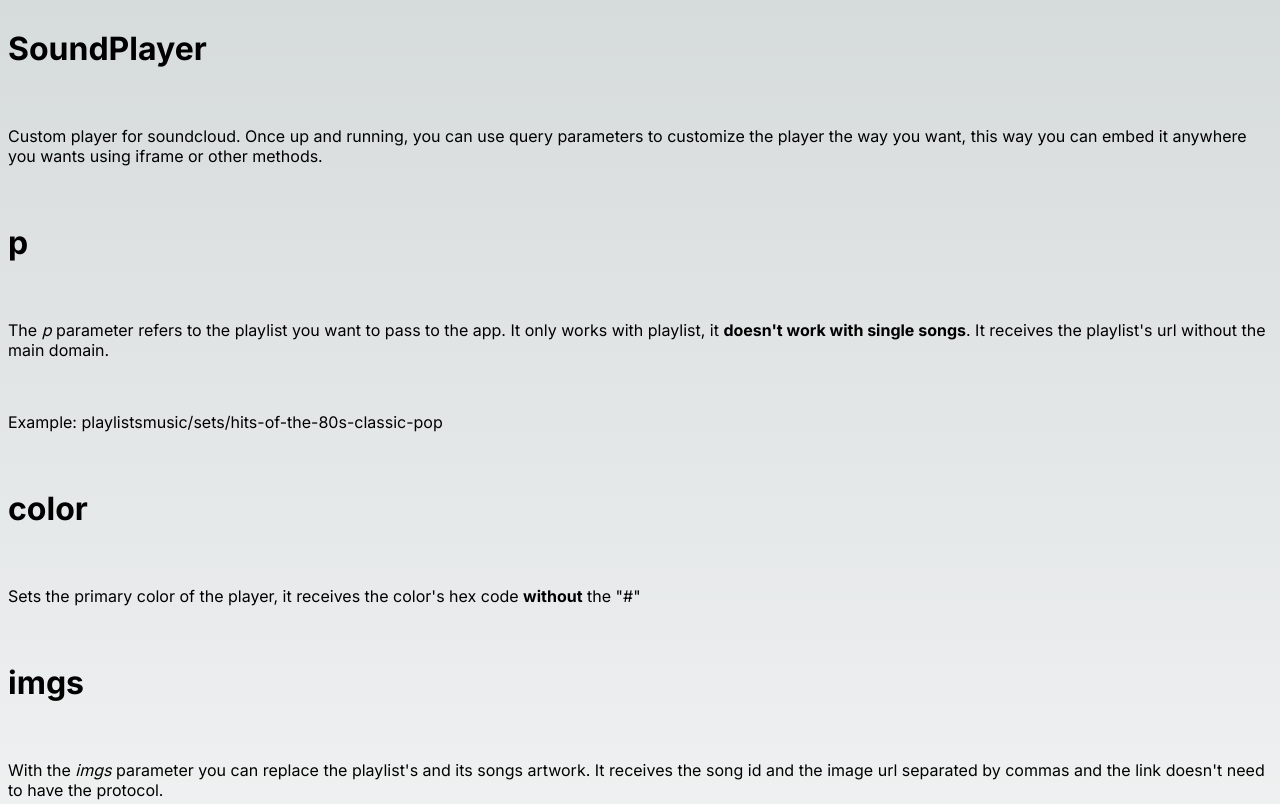
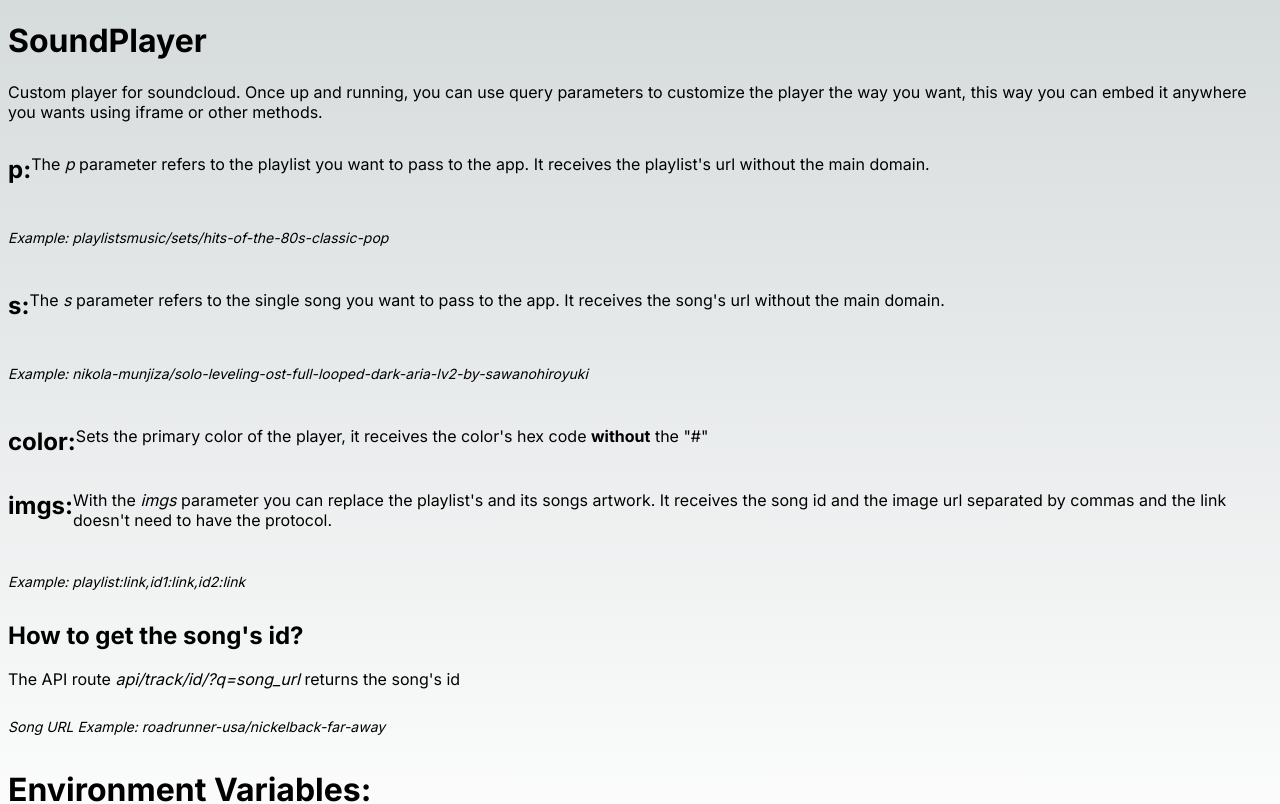
Before and after one commit to rafael-vasconcellos/soundplayer, a Next.js app: page / in a window 1280 px wide. Shown: the top 804 px of the page. Built offline with nearby package versions, Linux system fonts and the light colour scheme; no server answers.

Commit message:
Update info data

```diff
--- /dev/null
+++ b/src/app/components/Info/index.tsx
@@ -0,0 +1,47 @@
+import './style.css'
+
+export default function Info() {
+
+    return (
+        <main className="p-8">
+            <h1 className="font-bold text-4xl">SoundPlayer</h1>
+            <p className="mb-8 mt-3">Custom player for soundcloud. Once up and running, you can use query parameters to customize the player the way you want, this way you can embed it anywhere you wants using iframe or other methods.</p>
+
+
+            <div className='flex gap-2 items-start mt-4'>
+                <h1 className="title">p:</h1>
+                <p className='pt-1'>The <i>p</i> parameter refers to the playlist you want to pass to the app. It receives the playlist's url without the main domain.</p>
+            </div>
+            <p className="example">Example: playlistsmusic/sets/hits-of-the-80s-classic-pop</p>
+
+            <div className='flex gap-2 items-start mt-4'>
+                <h1 className="title">s:</h1>
+                <p className='pt-1'>The <i>s</i> parameter refers to the single song you want to pass to the app. It receives the song's url without the main domain.</p>
+            </div>
+            <p className="example">Example: nikola-munjiza/solo-leveling-ost-full-looped-dark-aria-lv2-by-sawanohiroyuki</p>
+
+            <div className='flex gap-2 items-start mt-4'>
+                <h1 className="title">color:</h1>
+                <p className='pt-1'>Sets the primary color of the player, it receives the color's hex code <b>without</b> the "#"</p>
+            </div>
+
+            <div className='flex gap-2 items-start mt-4'>
+                <h1 className="title">imgs:</h1>
+                <p className='pt-1'>With the <i>imgs</i> parameter you can replace the playlist's and its songs artwork. It receives the song id and the image url separated by commas and the link doesn't need to have the protocol.</p>
+            </div>
+            <p className="example">Example: playlist:link,id1:link,id2:link</p>
+
+
+            <h1 className="title mt-8">How to get the song's id?</h1>
+            <div>
+                <p className='pt-1'>The API route <i>api/track/id/?q=song_url</i> returns the song's id</p>
+                <p className="example">Song URL Example: roadrunner-usa/nickelback-far-away</p>
+            </div>
+
+            <div className="my-6">
+                <h1 className="font-bold text-xl py-2">Environment Variables:</h1>
+                <p>there are three ones. the URL path for one of the API calls, the one that returns the tracks from specified ids, the parameters that will be used on each API call and the API KEY.</p>
+            </div>
+        </main>
+    )
+}
--- /dev/null
+++ b/src/app/components/Info/style.css
@@ -0,0 +1,12 @@
+.title {
+    font-weight: bold;
+    font-size: 1.5rem/* 24px */;
+    line-height: 2rem/* 32px */;
+}
+
+.example {
+    padding: 0.75rem 0/* 12px */;
+    font-size: 0.875rem/* 14px */;
+    line-height: 1.25rem/* 20px */;
+    font-style: italic;
+}
--- a/src/app/components/info.tsx
+++ /dev/null
@@ -1,27 +0,0 @@
-export default function Info() {
-
-    return (
-        <main className="flex flex-col gap-3 p-8">
-            <h1 className="font-bold text-4xl">SoundPlayer</h1>
-            <p>Custom player for soundcloud. Once up and running, you can use query parameters to customize the player the way you want, this way you can embed it anywhere you wants using iframe or other methods.</p>
-
-            <h1 className="font-bold text-2xl">p</h1>
-            <p>The <i>p</i> parameter refers to the playlist you want to pass to the app. It only works with playlist, it <b>doesn't work with single songs</b>. It receives the playlist's url without the main domain.</p>
-            <p>Example: playlistsmusic/sets/hits-of-the-80s-classic-pop</p>
-
-            <h1 className="font-bold text-2xl">color</h1>
-            <p>Sets the primary color of the player, it receives the color's hex code <b>without</b> the "#"</p>
-
-            <h1 className="font-bold text-2xl">imgs</h1>
-            <p>With the <i>imgs</i> parameter you can replace the playlist's and its songs artwork. It receives the song id and the image url separated by commas and the link doesn't need to have the protocol.</p>
-            <p>Example: playlist:link,id1:link,id2:link</p>
-
-            <h1 className="font-bold text-2xl">How to get the song's id?</h1>
-            <p>The API route <i>api/track/id/?q=song_url</i> returns the song's id</p>
-            <p>Song URL Example: roadrunner-usa/nickelback-far-away</p>
-
-            <h1 className="font-bold text-xl">Environment Variables</h1>
-            <p>there are three ones. the URL path for one of the API calls, the one that returns the tracks from specified ids, the parameters that will be used on each API call and the API KEY.</p>
-        </main>
-    )
-}
--- a/src/app/page.tsx
+++ b/src/app/page.tsx
@@ -1,5 +1,5 @@
 import Widget from './Widget'
-import Info from './components/info'
+import Info from './components/Info'
 import { IAPI, ICustomTrack } from './API'
 
 
```
Also changed, not shown: 1 other file (tests, documents, lock files or other folders).
